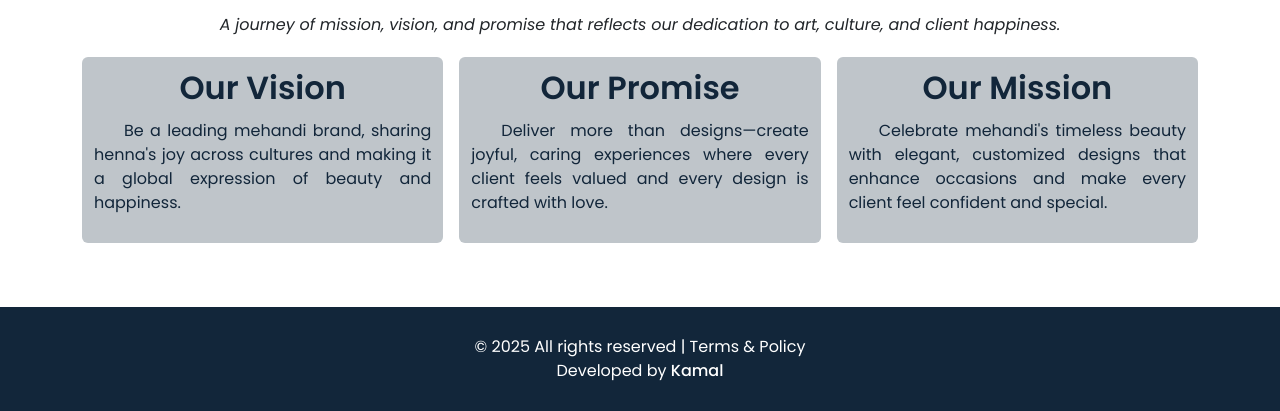
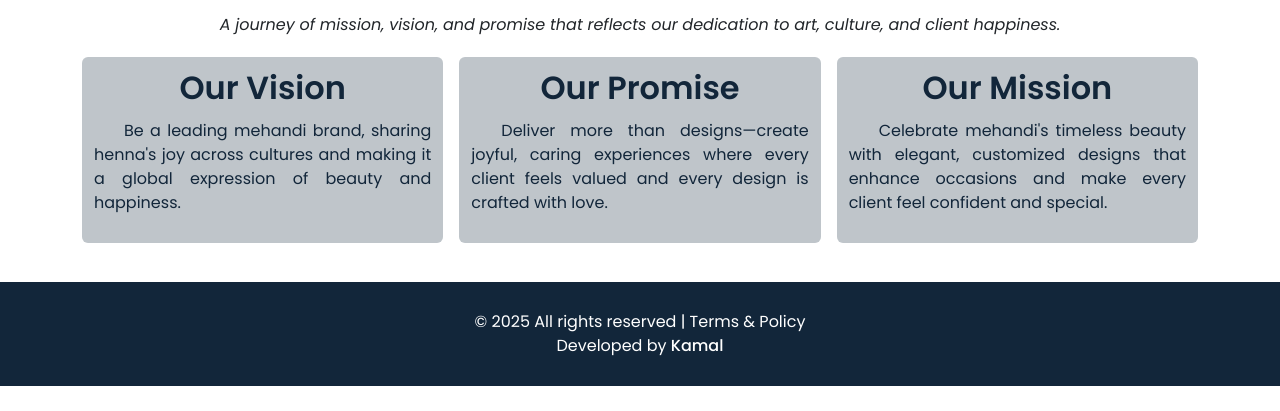
Before and after one commit to kamaltamil0284/Henna-App, a Django app: page /about/ in a window 1280 px wide. Shown: the part 1071-1482 px from the top of the page. After the commit the page ends 1457 px from the top, so only its background shows below. Run offline with Django 5.2, Linux system fonts and the light colour scheme; some libraries are stand-ins or nearby versions.

Commit message:
Footer updated

```diff
--- a/HennaApp/static/css/base_2.css
+++ b/HennaApp/static/css/base_2.css
@@ -5,6 +5,16 @@
     font-family: "Poppins", sans-serif;
     font-weight: 400;
     scroll-behavior: smooth;
+}
+body{
+    display: flex;
+    flex-direction: column;
+    min-height: 100vh;
+    margin: 0;
+}
+main{
+    flex: 1;
+    margin-bottom: 3%;
 }
 p{
     font-size: clamp(.75rem,1.3vw,1rem);
@@ -183,7 +193,7 @@ footer{
     color: white;
     background-color: #12263A;
     padding: 12px !important;
-    margin-top: 5%;
+    margin-top: auto;
 }
 .copyrights{
     padding: 16px 0px;
```
Also changed, not shown: 1 other file.
